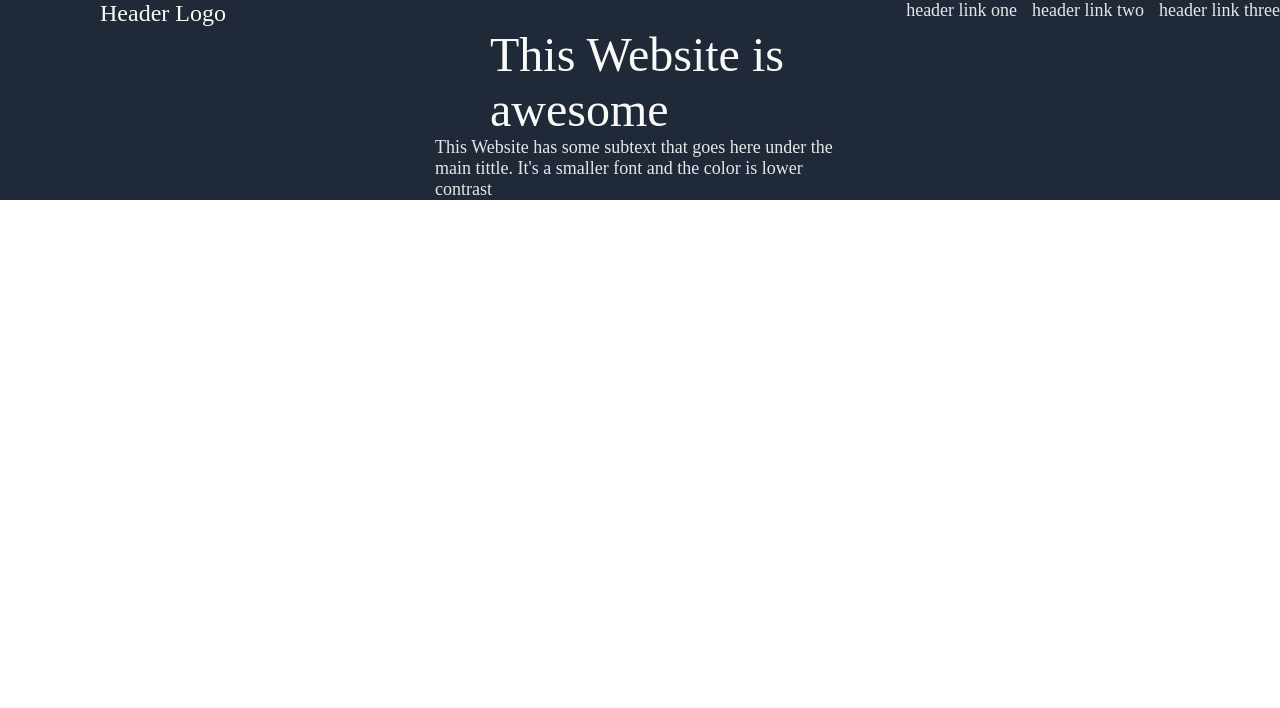
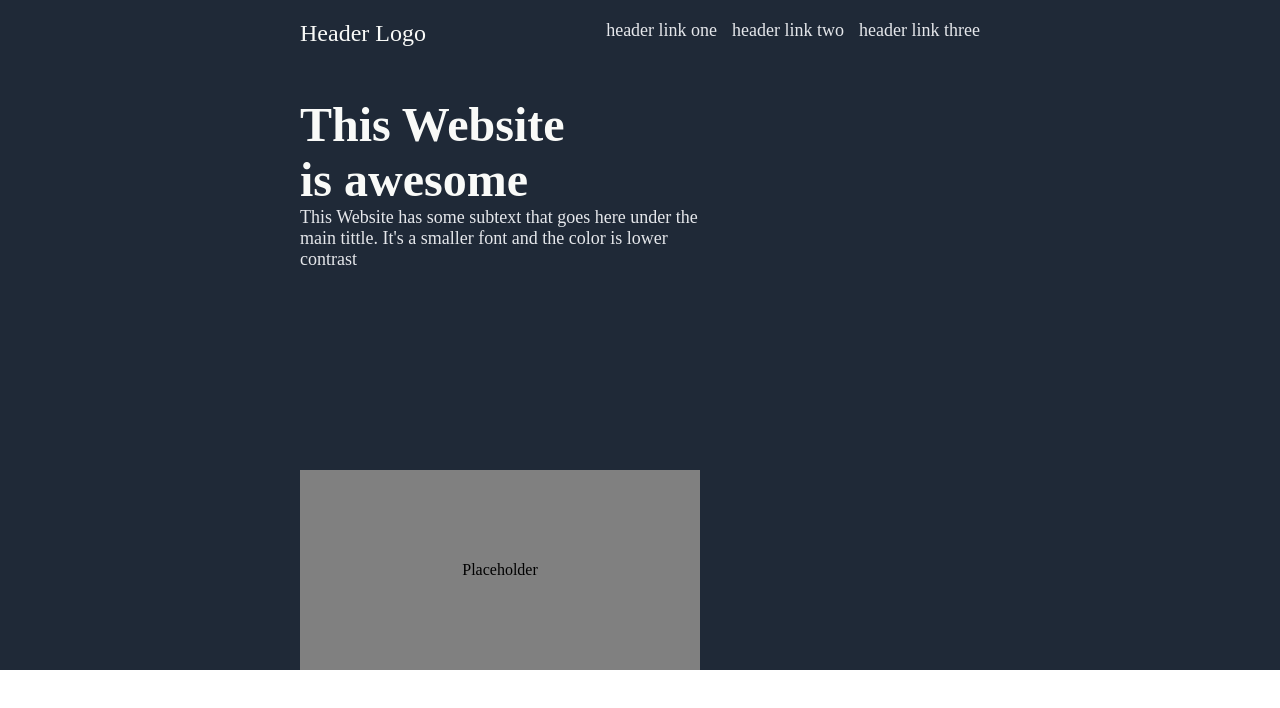
Before and after one commit to AryanShahi33/landing-page, a plain HTML site: page index.html in a window 1280 px wide. Drawn offline with Linux system fonts and the light colour scheme.

Commit message:
Add Placeholder for image or text and align it

```diff
--- a/index.html
+++ b/index.html
@@ -20,14 +20,14 @@
              </div>
         </div>
 
-             <div class="text">
-            <div class="main">This Website is awesome</div> </div>
+        <div class="contain">
+        <div class="text">
+            <div class="main">This Website is awesome</div>
 
-            <div class="text">
             <div class="second">This Website has some subtext that goes here under the main tittle. It's a smaller font and the color is lower contrast</div>
         </div>
+
+            <div class="placeholder">Placeholder</div>
         </div>
-    </div>
-
     </body>
 </html>
--- a/style.css
+++ b/style.css
@@ -8,7 +8,9 @@ body {
     display:flex;
     justify-content: space-between;
     background: #1F2937;
-    padding-left: 100px;
+    padding-left: 300px;
+    padding-top: 20px;
+    padding-bottom: 50px;
 }
 
 .logo {
@@ -31,7 +33,7 @@ ul {
 
 .main {
     font-size: 48px;
-    font-weight: 900px;
+    font-weight: 900;
     color: #F9FAF8;
     max-width: 300px;
 }
@@ -42,9 +44,28 @@ ul {
     max-width: 410px;
 }
 
-.text {
+.contain {
     display: flex;
     flex-wrap: wrap;
     background-color: #1F2937;
+    padding-left: 300px;
+    gap: 200px;
+}
+
+.navigation {
+    padding-right: 300px;
+}
+
+.placeholder {
+    background-color: grey;
+    display: flex;
+    width: 400px;
+    height: 200px;
     justify-content: center;
+    align-items: center;
 }
+
+.text {
+    display: flex;
+    flex-direction: column;
+}
```
